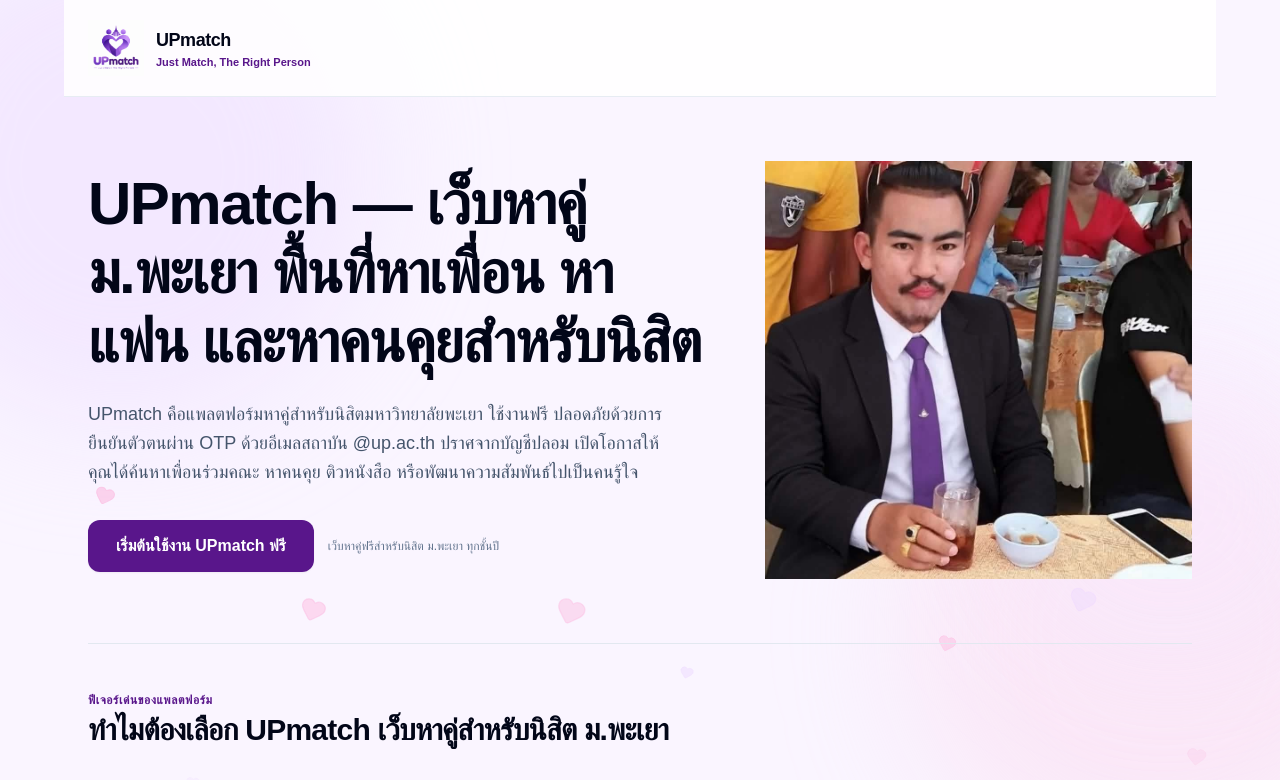
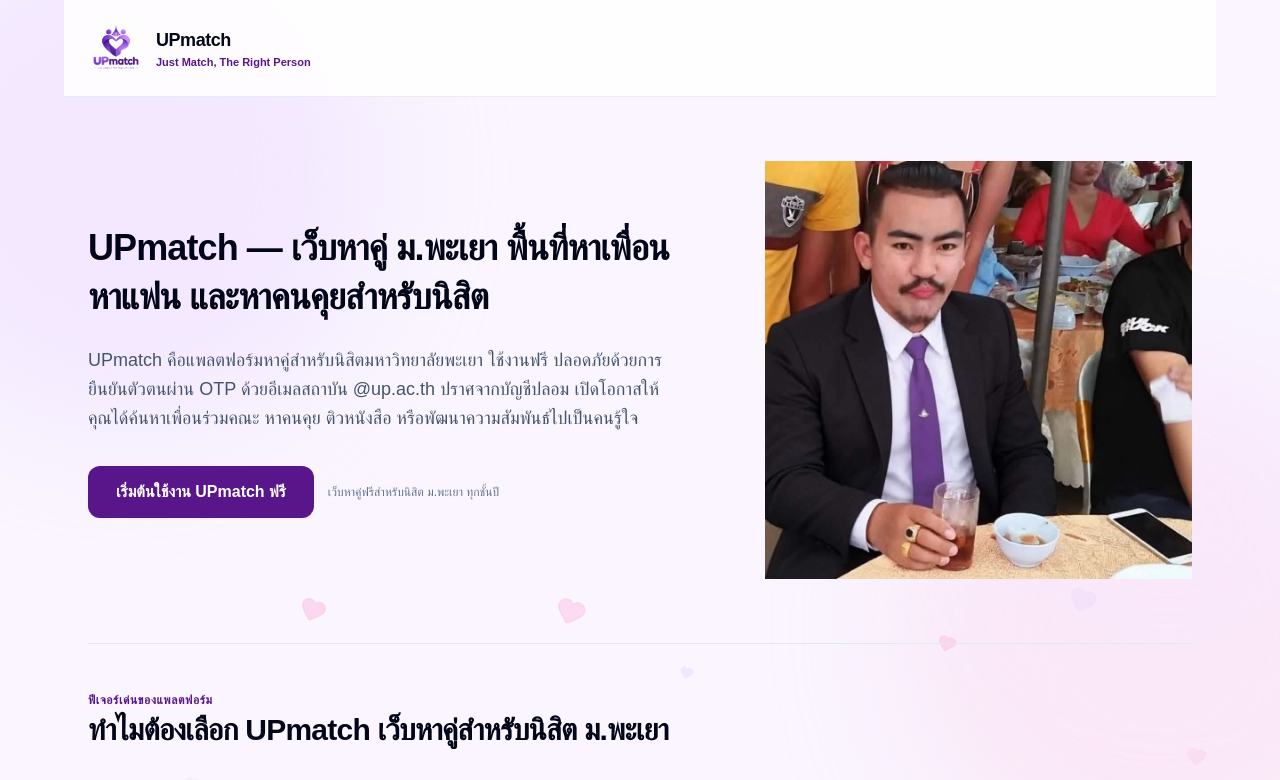
Before and after one commit to kimuz57/UPmatch, a Next.js app in the folder frontend/: page / in a window 1280 px wide. Shown: the top 780 px of the page. Built offline with nearby package versions, Linux system fonts and the light colour scheme; no server answers.

Commit message:
style(landing): reduce hero H1 heading font size for balanced layout

```diff
--- a/frontend/app/page.tsx
+++ b/frontend/app/page.tsx
@@ -78,7 +78,7 @@
         <div className="grid grid-cols-1 lg:grid-cols-12 gap-10 lg:gap-14 items-center">
           {/* Left Column: Editorial Headline & Actions */}
           <div className="lg:col-span-7 text-left space-y-6">
-            <h1 className="text-4xl sm:text-5xl lg:text-6xl font-black tracking-tight text-slate-950 leading-[1.15]">
+            <h1 className="text-2xl sm:text-3xl lg:text-4xl font-black tracking-tight text-slate-950 leading-snug">
               UPmatch — เว็บหาคู่ ม.พะเยา พื้นที่หาเพื่อน หาแฟน และหาคนคุยสำหรับนิสิต
             </h1>
 
```
